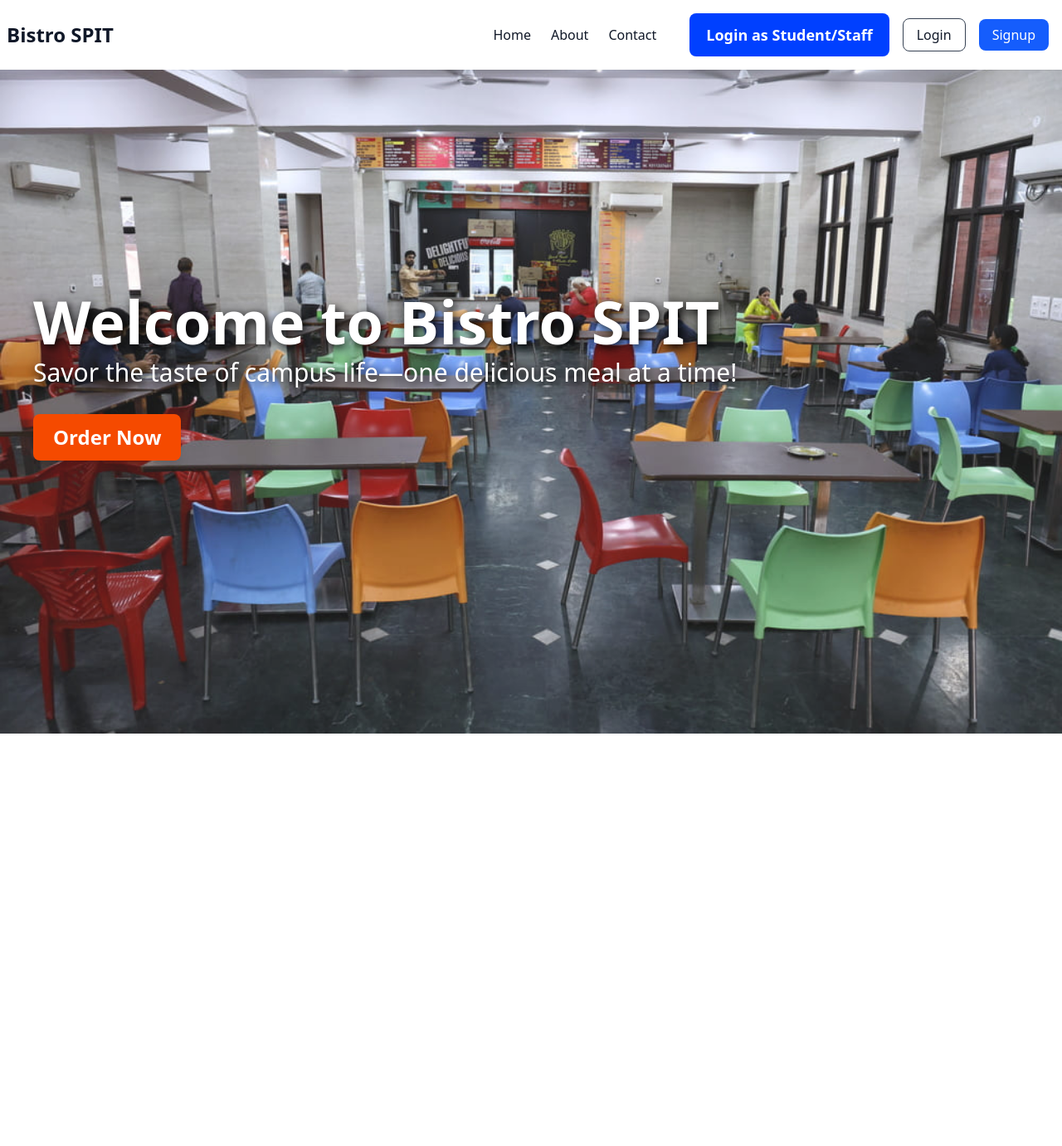
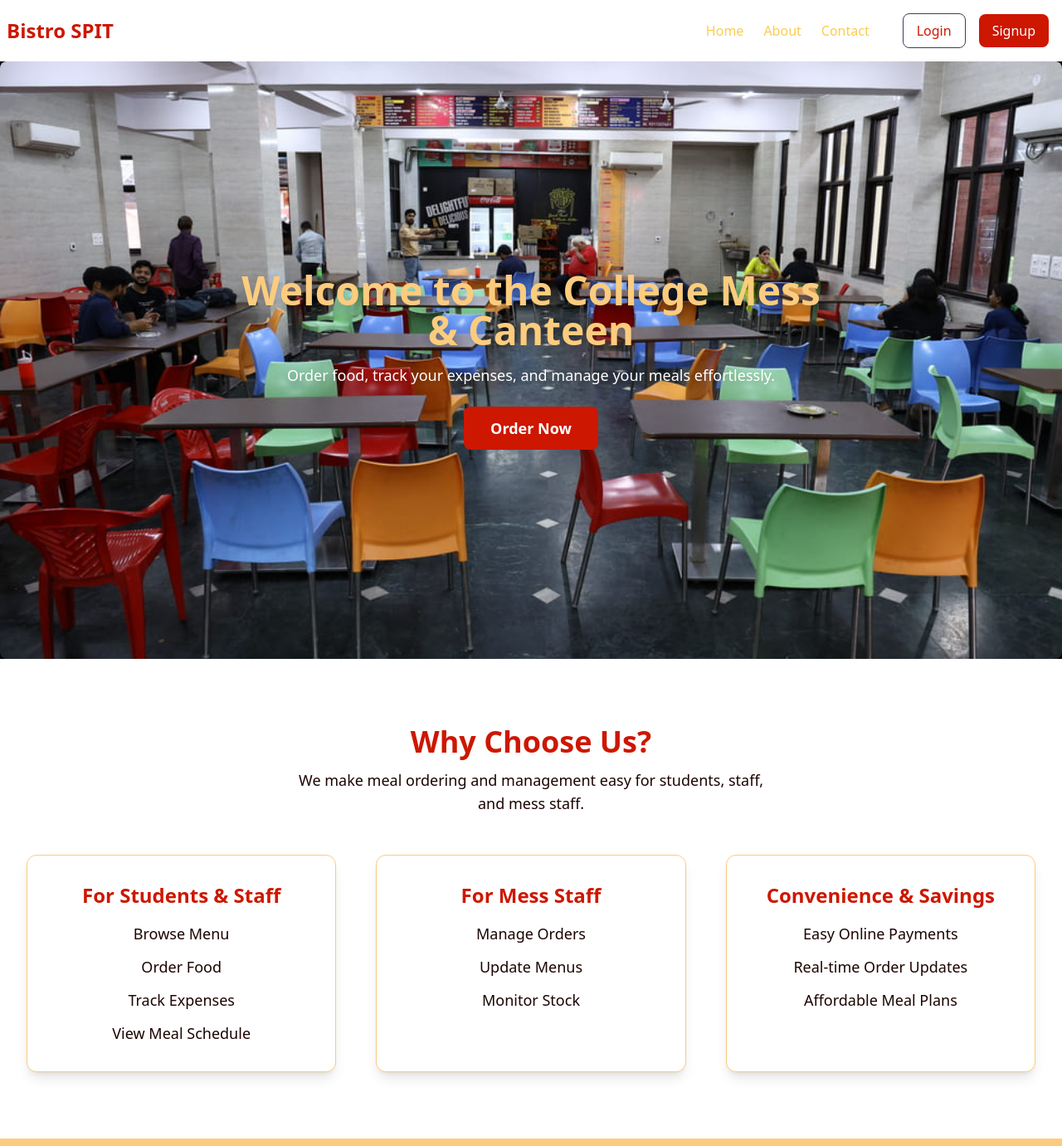
Before and after one commit to piyushr6/frontend-odyssey, a React (Vite) app: page / in a window 1280 px wide. Shown: the top 1381 px of the page at 83% size. Before the commit the page ends 884 px from the top, so only its background shows below. Built offline with nearby package versions, Linux system fonts and the light colour scheme.

Commit message:
home page updated

```diff
--- a/src/components/Navbar.jsx
+++ b/src/components/Navbar.jsx
@@ -1,57 +1,56 @@
-import { useState, useEffect } from "react";
-import { Moon, Sun, Menu, X } from "lucide-react";
+import { useState } from "react";
+import { Menu, X } from "lucide-react";
 import { Link } from "react-router-dom";
 
 export default function Navbar() {
   const [isOpen, setIsOpen] = useState(false);
 
   return (
-    <nav className=" top-0 left-0 w-full bg-transparent text-gray-900 shadow-2xs z-20">
+    <div>
+      {/* Navbar */}
+      <nav className="top-0 left-0 w-full bg-background text-text shadow-2xs z-20">
         <div className="max-w-7xl mx-auto px-2 py-4 flex items-center">
           {/* Logo - Pushed to the left */}
-        <Link to="/" className="text-2xl font-bold mr-auto">
+          <Link to="/" className="text-2xl font-bold mr-auto text-primary">
             Bistro SPIT
           </Link>
 
           {/* Navigation Links - Centered Vertically */}
           <div className="hidden md:flex space-x-6 items-center">
-          <Link to="/" className="hover:text-gray-600 dark:hover:text-gray-300">
+            <Link
+              to="/"
+              className="hover:text-gray-600 dark:hover:text-gray-300 text-accent"
+            >
               Home
             </Link>
             <Link
               to="/about"
-            className="hover:text-gray-600 dark:hover:text-gray-300"
+              className="hover:text-gray-600 dark:hover:text-gray-300 text-accent"
             >
               About
             </Link>
             <Link
               to="/contact"
-            className="hover:text-gray-600 dark:hover:text-gray-300"
+              className="hover:text-gray-600 dark:hover:text-gray-300 text-accent"
             >
               Contact
             </Link>
           </div>
 
+          {/* Login & Signup Buttons */}
           <div className="hidden md:flex items-center space-x-6 ml-8">
-          <button className="mx-2 px-5 py-3 bg-[#0040ff] text-white rounded-lg hover:bg-[#E65100] transition font-semibold text-lg hover:cursor-pointer">
-            Login as Student/Staff
-          </button>
-
-          <div className="">
-            {/* Login & Signup Buttons */}
             <Link
               to="/login"
-              className="mx-2 px-4 py-2 border border-gray-700 dark:border-gray-300 rounded-lg hover:bg-gray-200 dark:hover:bg-gray-800 transition"
+              className="mx-2 px-4 py-2 border border-gray-700 dark:border-gray-300 rounded-lg hover:bg-gray-200 dark:hover:bg-gray-800 transition text-primary"
             >
               Login
             </Link>
             <Link
               to="/signup"
-              className="mx-2 px-4 py-2 bg-blue-600 text-white rounded-lg hover:bg-blue-700 transition"
+              className="mx-2 px-4 py-2 bg-primary text-white rounded-lg hover:bg-[#E65100] transition"
             >
               Signup
             </Link>
-          </div>
           </div>
 
           {/* Mobile Menu Button */}
@@ -66,17 +65,17 @@ export default function Navbar() {
         {/* Mobile Menu */}
         {isOpen && (
           <div className="md:hidden absolute top-0 left-0 w-full flex flex-col items-start space-y-4 py-4 bg-gray-100 z-10">
-          {/* Login Buttons - Positioned at top left */}
+            {/* Login & Signup Buttons - Positioned at top left */}
             <div className="absolute top-4 left-4 flex space-x-4">
               <Link
                 to="/login"
-              className="px-4 py-2 border border-gray-700 dark:border-gray-300 rounded-lg hover:bg-gray-200 dark:hover:bg-gray-800 transition"
+                className="px-4 py-2 border border-gray-700 dark:border-gray-300 rounded-lg hover:bg-gray-200 dark:hover:bg-gray-800 transition text-primary"
               >
                 Login
               </Link>
               <Link
                 to="/signup"
-              className="px-4 py-2 bg-blue-600 text-white rounded-lg hover:bg-blue-700 transition"
+                className="px-4 py-2 bg-primary text-black rounded-lg hover:bg-[#E65100] transition"
               >
                 Signup
               </Link>
@@ -86,19 +85,19 @@ export default function Navbar() {
             <div className="mt-16 flex flex-col items-start space-y-4">
               <Link
                 to="/"
-              className="hover:text-gray-600 dark:hover:text-gray-300 text-lg"
+                className="hover:text-gray-600 dark:hover:text-gray-300 text-lg text-accent"
               >
                 Home
               </Link>
               <Link
                 to="/about"
-              className="hover:text-gray-600 dark:hover:text-gray-300 text-lg"
+                className="hover:text-gray-600 dark:hover:text-gray-300 text-lg text-accent"
               >
                 About
               </Link>
               <Link
                 to="/contact"
-              className="hover:text-gray-600 dark:hover:text-gray-300 text-lg"
+                className="hover:text-gray-600 dark:hover:text-gray-300 text-lg text-accent"
               >
                 Contact
               </Link>
@@ -106,5 +105,6 @@ export default function Navbar() {
           </div>
         )}
       </nav>
+    </div>
   );
 }
--- a/src/index.css
+++ b/src/index.css
@@ -1,3 +1,10 @@
 @import "tailwindcss";
 
 @custom-variant dark (&:where(.dark, .dark *));
+@theme {
+  --color-text: #1c0401;
+  --color-background: #ffffff;
+  --color-primary: #cd1700;
+  --color-secondary: #fccc7e;
+  --color-accent: #fbcc4f;
+}
--- a/src/pages/Home.jsx
+++ b/src/pages/Home.jsx
@@ -1,32 +1,118 @@
-import { Link } from "react-router-dom"; // Import Link for navigation
+import React from "react";
 import heroImg from "../assets/landing-img.jpg";
 
-const Home = () => (
-  <div className="relative w-screen h-screen">
-    {/* Background Image with Opacity */}
+function Home() {
+  return (
+    <div className="min-h-screen bg-background text-text">
+      <section className="relative flex flex-col items-center justify-center text-center text-white min-h-[90vh] bg-cover bg-center">
+        {/* Darkened Overlay */}
+        <div className="absolute inset-0 bg-black bg-opacity-50 backdrop-blur-sm">
           <img
-      className="absolute inset-0 w-full h-full object-cover opacity-90 z-0"
             src={heroImg}
-      alt="landing"
+            alt="Hero Image"
+            className="w-full h-full object-cover rounded-lg"
           />
+        </div>
 
-    {/* Overlay Text */}
-    <div className="absolute top-1/3 left-10 text-white z-10">
-      <h1 className="text-7xl font-bold drop-shadow-[3px_3px_6px_black]">
-        Welcome to Bistro SPIT
+        {/* Content Wrapper */}
+        <div className="relative z-10 px-4 max-w-3xl mx-auto p-6 rounded-lg">
+          <h1 className="text-5xl font-bold mb-4 text-secondary drop-shadow-lg">
+            Welcome to the College Mess & Canteen
           </h1>
-      <p className="text-3xl mt-2 drop-shadow-[3px_3px_6px_black]">
-        Savor the taste of campus life—one delicious meal at a time!
+          <p className="text-lg mb-6 drop-shadow-md">
+            Order food, track your expenses, and manage your meals effortlessly.
           </p>
-
-      {/* Link to Menu Page */}
-      <Link to="/menu">
-        <button className="mt-8 px-6 py-3 bg-orange-600 text-white text-2xl font-semibold rounded-lg shadow-lg hover:bg-orange-700 transition-all duration-300 hover: cursor-pointer">
+          <button className="bg-primary text-white text-lg font-semibold py-3 px-8 rounded-lg hover:bg-[#b01500] transition">
             Order Now
           </button>
-      </Link>
         </div>
+      </section>
+
+      {/* Features Section */}
+      <section className="py-20 px-8 bg-background">
+        <div className="text-center mb-12">
+          <h2 className="text-4xl font-bold text-primary">Why Choose Us?</h2>
+          <p className="text-lg text-text max-w-xl mx-auto mt-3">
+            We make meal ordering and management easy for students, staff, and
+            mess staff.
+          </p>
+        </div>
+        <div className="grid grid-cols-1 sm:grid-cols-2 lg:grid-cols-3 gap-12">
+          {[
+            {
+              title: "For Students & Staff",
+              features: [
+                "Browse Menu",
+                "Order Food",
+                "Track Expenses",
+                "View Meal Schedule",
+              ],
+            },
+            {
+              title: "For Mess Staff",
+              features: ["Manage Orders", "Update Menus", "Monitor Stock"],
+            },
+            {
+              title: "Convenience & Savings",
+              features: [
+                "Easy Online Payments",
+                "Real-time Order Updates",
+                "Affordable Meal Plans",
+              ],
+            },
+          ].map((card, index) => (
+            <div
+              key={index}
+              className="bg-white p-8 shadow-lg rounded-xl text-center border border-secondary"
+            >
+              <h3 className="text-2xl font-semibold text-primary mb-4">
+                {card.title}
+              </h3>
+              <ul className="space-y-3 text-text">
+                {card.features.map((feature, i) => (
+                  <li key={i} className="text-lg">
+                    {feature}
+                  </li>
+                ))}
+              </ul>
+            </div>
+          ))}
+        </div>
+      </section>
+
+      {/* Meal Schedule Section */}
+      <section className="py-20 bg-secondary text-text text-center">
+        <h2 className="text-4xl font-bold mb-6 text-primary">
+          Today's Meal Schedule
+        </h2>
+        <div className="grid grid-cols-1 sm:grid-cols-3 gap-6 max-w-4xl mx-auto">
+          {[
+            { time: "Breakfast", hours: "7:00 AM - 9:00 AM" },
+            { time: "Lunch", hours: "12:00 PM - 2:00 PM" },
+            { time: "Dinner", hours: "6:00 PM - 8:00 PM" },
+          ].map((meal, index) => (
+            <div
+              key={index}
+              className="bg-white p-6 rounded-lg shadow-lg border border-primary"
+            >
+              <h3 className="text-xl font-semibold text-primary mb-2">
+                {meal.time}
+              </h3>
+              <p className="text-lg">{meal.hours}</p>
+            </div>
+          ))}
+        </div>
+      </section>
+
+      {/* Footer */}
+      <footer className="bg-text text-background py-8 text-center">
+        <p className="text-lg">
+          &copy; 2025 College Mess & Canteen. All rights reserved.
+        </p>
+        <p className="text-sm mt-2">Contact Us: support@collegecanteen.com</p>
+      </footer>
     </div>
   );
+}
 
 export default Home;
```
Lines whose indentation alone changed are shown as unchanged.
